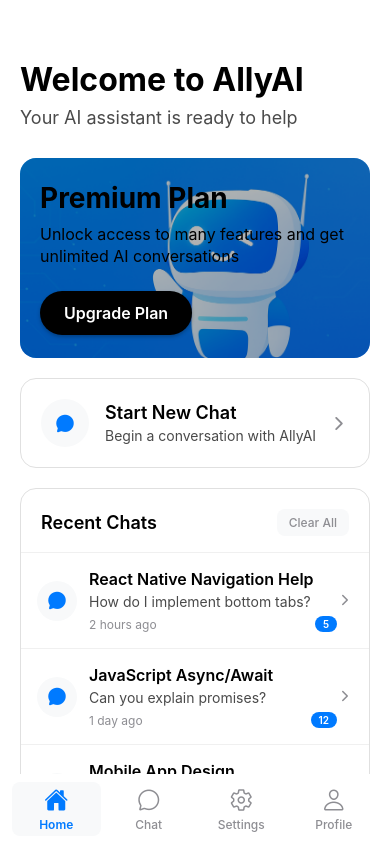
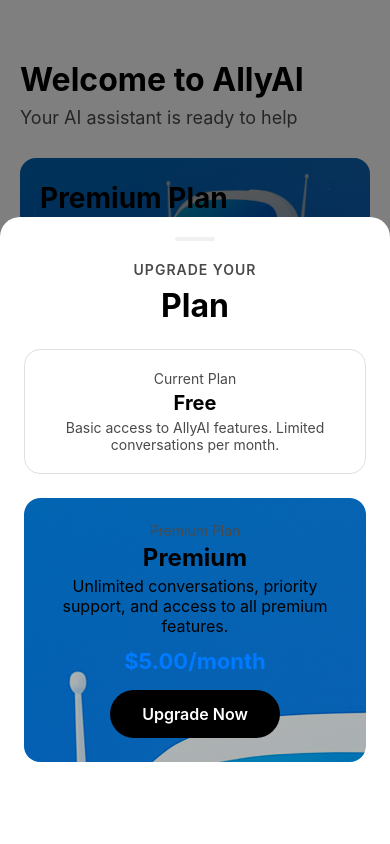
Before and after one commit to Adiksuu/AllyAI-mobile, a React Native app: screen / in a window 390 px wide. Both pictures are taken after a click on the element 195 px from the left and 258 px from the top of the page. Built offline with nearby package versions, Linux system fonts and the light colour scheme.

Commit message:
Premium plan

```diff
--- a/app.json
+++ b/app.json
@@ -2,7 +2,7 @@
     "expo": {
         "name": "AllyAI-mobile",
         "slug": "AllyAI-mobile",
-        "version": "0.0.4",
+        "version": "0.0.5",
         "orientation": "portrait",
         "icon": "./assets/images/logo.png",
         "userInterfaceStyle": "dark",
--- /dev/null
+++ b/components/PremiumModal.js
@@ -0,0 +1,172 @@
+import React from "react";
+import {
+    View,
+    Text,
+    StyleSheet,
+    TouchableOpacity,
+    ImageBackground,
+} from "react-native";
+import BottomSheetModal from "./BottomSheetModal";
+import { useTranslation } from "../contexts/TranslationContext";
+import { useTheme } from "../contexts/ThemeContext";
+
+const PremiumModal = ({ visible, onClose, currentPlan = "Free" }) => {
+    const { t } = useTranslation();
+    const { colors } = useTheme();
+    const styles = getStyles(colors);
+
+    return (
+        <BottomSheetModal visible={visible} onClose={onClose} showHandle={true}>
+            <View style={styles.content}>
+                <Text style={styles.introducingLabel}>
+                    {t("premiumModal.intro")}
+                </Text>
+                <Text style={styles.title}>{t("premiumModal.title")}</Text>
+                <View style={styles.currentPlanCard}>
+                    <Text style={styles.currentPlanLabel}>
+                        {t("premiumModal.currentPlan")}
+                    </Text>
+                    <Text style={styles.currentPlanName}>
+                        {t(
+                            `premiumModal.plans.${currentPlan.toLowerCase()}.name`
+                        )}
+                    </Text>
+                    <Text style={styles.currentPlanDesc}>
+                        {t(
+                            `premiumModal.plans.${currentPlan.toLowerCase()}.desc`
+                        )}
+                    </Text>
+                </View>
+                <ImageBackground
+                    source={require("../assets/images/upgrade.png")}
+                    style={styles.premiumCardBg}
+                    imageStyle={{ borderRadius: 16 }}
+                    resizeMode="cover"
+                >
+                    <View style={styles.premiumCardOverlay}>
+                        <Text style={styles.premiumPlanLabel}>
+                            {t("premiumModal.premiumPlan")}
+                        </Text>
+                        <Text style={styles.premiumPlanName}>
+                            {t("premiumModal.plans.premium.name")}
+                        </Text>
+                        <Text style={styles.premiumPlanDesc}>
+                            {t("premiumModal.plans.premium.desc")}
+                        </Text>
+                        <Text style={styles.premiumPrice}>
+                            {t("premiumModal.price")}
+                        </Text>
+                        <TouchableOpacity style={styles.upgradeButton}>
+                            <Text style={styles.upgradeButtonText}>
+                                {t("premiumModal.upgradeButton")}
+                            </Text>
+                        </TouchableOpacity>
+                    </View>
+                </ImageBackground>
+            </View>
+        </BottomSheetModal>
+    );
+};
+
+const getStyles = (colors) =>
+    StyleSheet.create({
+        content: {
+            paddingHorizontal: 24,
+            paddingBottom: 24,
+        },
+        introducingLabel: {
+            fontSize: 14,
+            fontWeight: "600",
+            color: colors.text.secondary,
+            textAlign: "center",
+            letterSpacing: 1,
+            marginBottom: 8,
+        },
+        title: {
+            fontSize: 32,
+            fontWeight: "bold",
+            color: colors.text.primary,
+            textAlign: "center",
+            marginBottom: 24,
+        },
+        currentPlanCard: {
+            backgroundColor: colors.background.card,
+            borderRadius: 16,
+            padding: 20,
+            marginBottom: 24,
+            alignItems: "center",
+            borderWidth: 1,
+            borderColor: colors.border.primary,
+        },
+        currentPlanLabel: {
+            fontSize: 14,
+            color: colors.text.secondary,
+            marginBottom: 4,
+        },
+        currentPlanName: {
+            fontSize: 20,
+            fontWeight: "700",
+            color: colors.text.primary,
+            marginBottom: 4,
+        },
+        currentPlanDesc: {
+            fontSize: 14,
+            color: colors.text.secondary,
+            textAlign: "center",
+        },
+        premiumCardBg: {
+            width: "100%",
+            minHeight: 250,
+            marginBottom: 24,
+            borderRadius: 16,
+            overflow: "hidden",
+            justifyContent: "center",
+        },
+        premiumCardOverlay: {
+            flex: 1,
+            backgroundColor: "rgba(0,0,0,0.3)",
+            borderRadius: 16,
+            alignItems: "center",
+            justifyContent: "center",
+            padding: 24,
+        },
+        premiumPlanLabel: {
+            fontSize: 14,
+            color: colors.text.secondary,
+            marginBottom: 4,
+        },
+        premiumPlanName: {
+            fontSize: 24,
+            fontWeight: "700",
+            color: colors.text.primary,
+            marginBottom: 4,
+        },
+        premiumPlanDesc: {
+            fontSize: 16,
+            color: colors.text.primary,
+            textAlign: "center",
+            marginBottom: 12,
+        },
+        premiumPrice: {
+            fontSize: 22,
+            fontWeight: "bold",
+            color: colors.accent.lightBlue,
+            marginBottom: 16,
+        },
+        upgradeButton: {
+            backgroundColor: colors.text.primary,
+            paddingHorizontal: 32,
+            paddingVertical: 14,
+            borderRadius: 25,
+            alignSelf: "center",
+        },
+        upgradeButtonText: {
+            fontSize: 16,
+            fontWeight: "600",
+            color: colors.background.primary,
+            textAlign: "center",
+        },
+
+    });
+
+export default PremiumModal;
--- a/package.json
+++ b/package.json
@@ -15,6 +15,7 @@
         "@react-navigation/native": "^7.1.17",
         "expo": "~54.0.2",
         "expo-constants": "^18.0.8",
+        "expo-linear-gradient": "^15.0.7",
         "expo-linking": "^8.0.8",
         "expo-status-bar": "~3.0.8",
         "react": "19.1.0",
--- a/translations/en.js
+++ b/translations/en.js
@@ -169,10 +169,6 @@ export const en = {
     profile: {
         title: "Profile",
         subtitle: "Manage your profile",
-        personalInfo: "Personal Information",
-        personalInfoSubtitle: "Update your details",
-        security: "Security",
-        securitySubtitle: "Password and security",
         subscription: "Subscription",
         subscriptionSubtitle: "Manage your plan",
         usageStats: "Usage Stats",
@@ -340,4 +336,24 @@ export const en = {
         resetButton: "Reset to Defaults",
         resetingButton: "Resetting...",
     },
+
+    premiumModal: {
+        intro: "UPGRADE YOUR",
+        title: "Plan",
+        currentPlan: "Current Plan",
+        premiumPlan: "Premium Plan",
+        price: "$5.00/month",
+        upgradeButton: "Upgrade Now",
+        current: "Current",
+        plans: {
+            free: {
+                name: "Free",
+                desc: "Basic access to AllyAI features. Limited conversations per month.",
+            },
+            premium: {
+                name: "Premium",
+                desc: "Unlimited conversations, priority support, and access to all premium features.",
+            },
+        },
+    },
 };
--- a/translations/pl.js
+++ b/translations/pl.js
@@ -170,10 +170,6 @@ export const pl = {
     profile: {
         title: "Profil",
         subtitle: "Zarządzaj swoim profilem",
-        personalInfo: "Informacje Osobiste",
-        personalInfoSubtitle: "Zaktualizuj swoje dane",
-        security: "Bezpieczeństwo",
-        securitySubtitle: "Hasło i bezpieczeństwo",
         subscription: "Subskrypcja",
         subscriptionSubtitle: "Zarządzaj swoim planem",
         usageStats: "Statystyki Użycia",
@@ -342,4 +338,24 @@ export const pl = {
         resetButton: "Resetuj do domyślnych",
         resetingButton: "Resetowanie...",
     },
+
+    premiumModal: {
+        intro: "ULEPSZ SWÓJ",
+        title: "Plan",
+        currentPlan: "Obecny Plan",
+        premiumPlan: "Plan Premium",
+        price: "20 zł/miesiąc",
+        upgradeButton: "Ulepsz Teraz",
+        current: "Obecny",
+        plans: {
+            free: {
+                name: "Darmowy",
+                desc: "Podstawowy dostęp do funkcji AllyAI. Ograniczona liczba rozmów miesięcznie.",
+            },
+            premium: {
+                name: "Premium",
+                desc: "Nieograniczone rozmowy, priorytetowe wsparcie i dostęp do wszystkich funkcji premium.",
+            },
+        },
+    },
 };
--- a/views/HomeScreen.js
+++ b/views/HomeScreen.js
@@ -1,12 +1,14 @@
 import React from "react";
 import { View, Text, StyleSheet, ScrollView } from "react-native";
 import { NewChatButton, PremiumUpgrade, ChatHistoryList } from "../components";
+import PremiumModal from "../components/PremiumModal";
 import { useTranslation } from "../contexts/TranslationContext";
 import { useTheme } from "../contexts/ThemeContext";
 
 const HomeScreen = ({ onNavigateToChat }) => {
     const { t } = useTranslation();
     const { colors } = useTheme();
+    const [showPremiumModal, setShowPremiumModal] = React.useState(false);
 
     const handleNewChat = () => {
         if (onNavigateToChat) {
@@ -21,8 +23,7 @@ const HomeScreen = ({ onNavigateToChat }) => {
     };
 
     const handlePremiumUpgrade = () => {
-        // Handle premium upgrade logic
-        console.log("Premium upgrade pressed");
+        setShowPremiumModal(true);
     };
 
     const handleClearHistory = () => {
@@ -39,14 +40,16 @@ const HomeScreen = ({ onNavigateToChat }) => {
                 <Text style={styles.subtitle}>{t("home.subtitle")}</Text>
 
                 <PremiumUpgrade onPress={handlePremiumUpgrade} />
-
                 <NewChatButton onPress={handleNewChat} />
-
                 <ChatHistoryList
                     onChatPress={handleChatPress}
                     onClearHistory={handleClearHistory}
                 />
             </View>
+            <PremiumModal
+                visible={showPremiumModal}
+                onClose={() => setShowPremiumModal(false)}
+            />
         </ScrollView>
     );
 };
--- a/views/ProfileScreen.js
+++ b/views/ProfileScreen.js
@@ -9,22 +9,14 @@ import {
 import { Ionicons } from "@expo/vector-icons";
 import { useTranslation } from "../contexts/TranslationContext";
 import { useTheme } from "../contexts/ThemeContext";
+import PremiumModal from "../components/PremiumModal";
 
 const ProfileScreen = () => {
     const { t } = useTranslation();
     const { colors } = useTheme();
+    const [showPremiumModal, setShowPremiumModal] = React.useState(false);
 
     const profileItems = [
-        {
-            icon: "person-outline",
-            title: t("profile.personalInfo"),
-            subtitle: t("profile.personalInfoSubtitle"),
-        },
-        {
-            icon: "key-outline",
-            title: t("profile.security"),
-            subtitle: t("profile.securitySubtitle"),
-        },
         {
             icon: "card-outline",
             title: t("profile.subscription"),
@@ -43,6 +35,10 @@ const ProfileScreen = () => {
     ];
 
     const styles = getStyles(colors);
+
+    const handleSubscriptionPress = () => {
+        setShowPremiumModal(true);
+    };
 
     return (
         <ScrollView style={styles.container}>
@@ -84,7 +80,15 @@ const ProfileScreen = () => {
 
                 <View style={styles.menuList}>
                     {profileItems.map((item, index) => (
-                        <TouchableOpacity key={index} style={styles.menuItem}>
+                        <TouchableOpacity
+                            key={index}
+                            style={styles.menuItem}
+                            onPress={
+                                index === 0
+                                    ? handleSubscriptionPress
+                                    : undefined
+                            }
+                        >
                             <View style={styles.menuIcon}>
                                 <Ionicons
                                     name={item.icon}
@@ -109,6 +113,10 @@ const ProfileScreen = () => {
                     ))}
                 </View>
             </View>
+            <PremiumModal
+                visible={showPremiumModal}
+                onClose={() => setShowPremiumModal(false)}
+            />
         </ScrollView>
     );
 };
```
Also changed, not shown: 1 other file (tests, documents, lock files or other folders).
